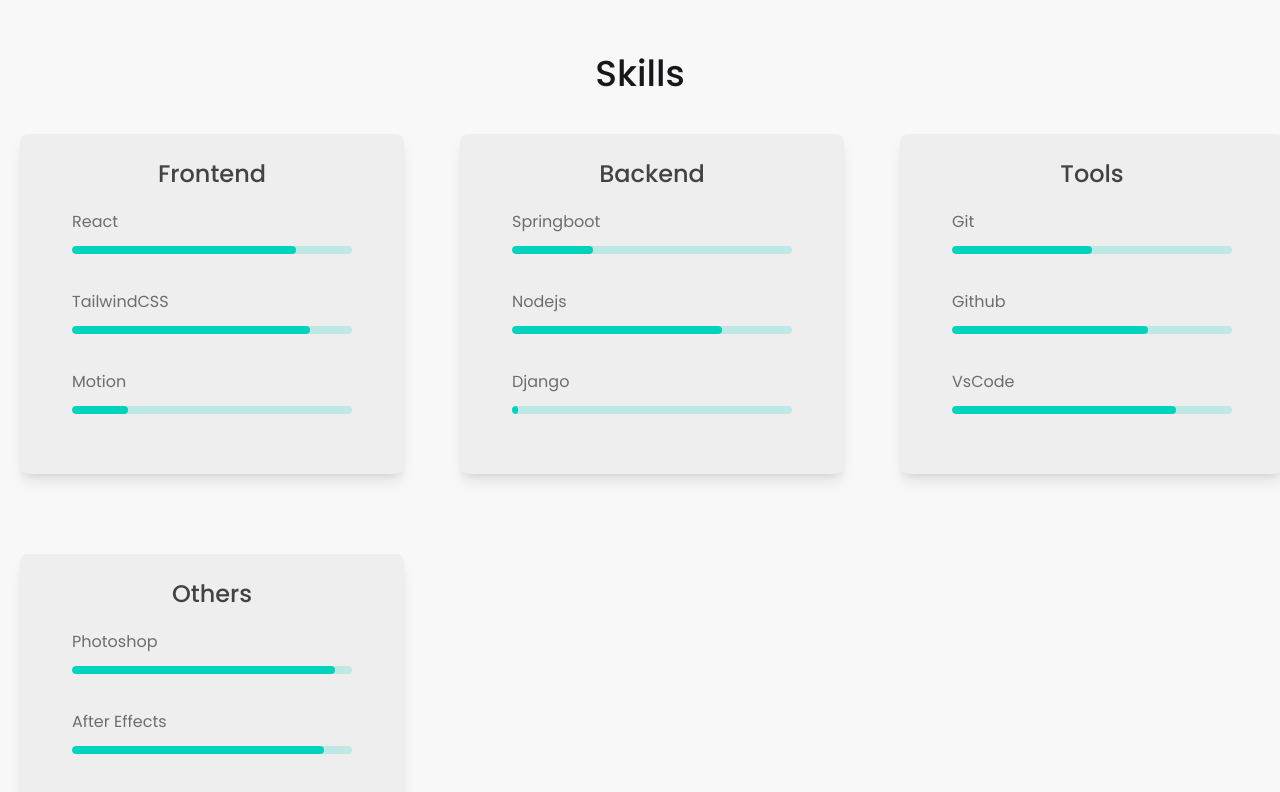
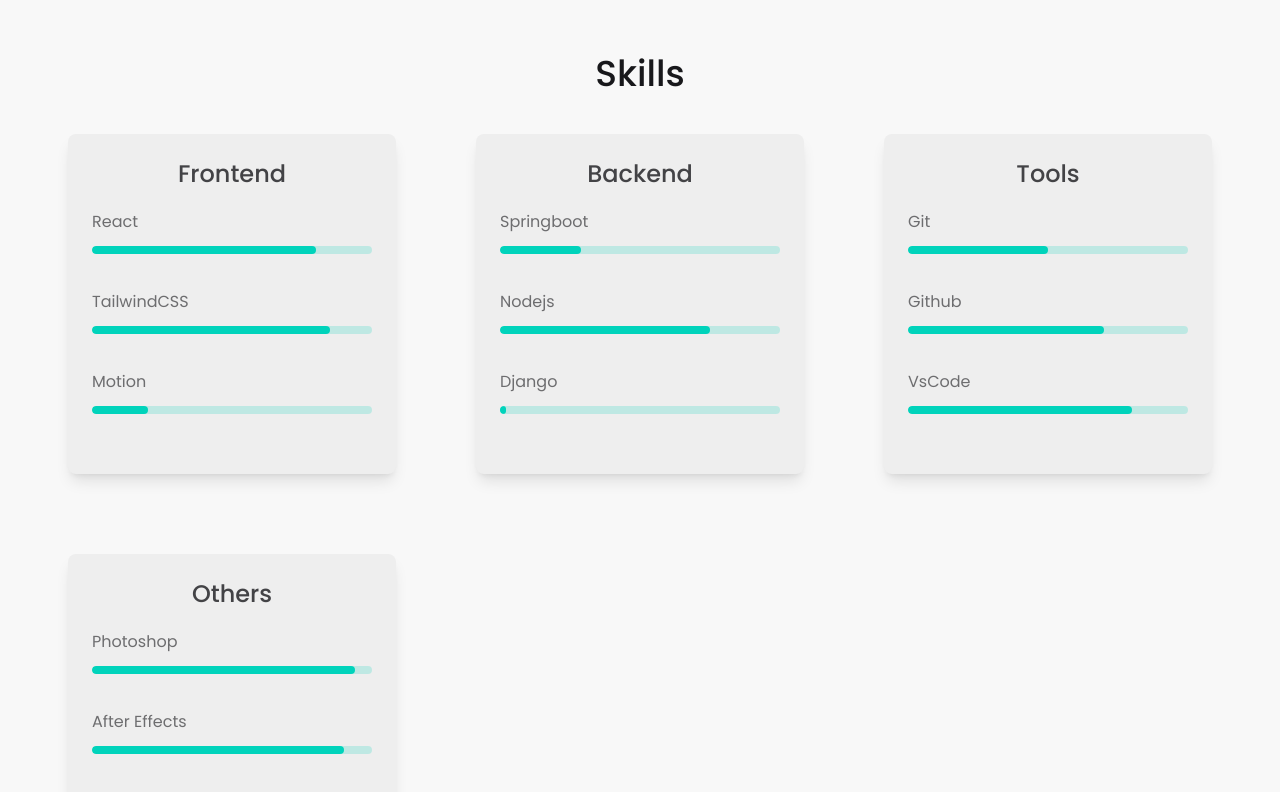
Before and after one commit to storytimewithgreg1-sudo/portfolio, a React (Vite) app: page / in a window 1280 px wide. Shown: the part 900-1692 px from the top of the page. Built offline with nearby package versions, Linux system fonts and the light colour scheme.

Commit message:
further adjustment

```diff
--- a/src/components/Hero.jsx
+++ b/src/components/Hero.jsx
@@ -6,7 +6,7 @@
     <div className='w-full h-100 flex flex-col items-center  pt-15 '>
 
       <div className='max-w-10xl md:max-w-13xl lg:max-w-15xl   '>
-        <img className='bg-accent/20 rounded-full  w-30 md:w-50 lg:w-60 h-auto mb-5 ' src="/greg.png" alt="" />
+        <img className='bg-accent/20 rounded-full  w-30 md:w-50  h-auto mb-5 ' src="/greg.png" alt="" />
       </div>
       <div className='flex flex-col justify-center items-center'>
         <span className='font-bold font-poppins text-base-content  text-2xl md:text-4xl mb-3'>Hello, I'm Greg </span>
--- a/src/components/Skills.jsx
+++ b/src/components/Skills.jsx
@@ -51,13 +51,13 @@
 
             <div className='grid grid-cols-1 md:grid-cols-2 md:gap-x-20  lg:grid-cols-3'>
                 {skillGroups.map((group) => (
-                    <div className='card min-w-sm flex flex-col items-center bg-base-300 p-6 shadow-lg mb-20'>
+                    <div className='card  flex flex-col items-center bg-base-300 p-6 shadow-lg mb-20'>
                         <span className='text-base-content/80 card-title mb-5 font-medium text-2xl '>{group.category}</span>
                         {group.skills.map((item)=> (
                             <div className='flex flex-col mb-9'>
                                 <h1 className='mb-3 text-base-content/60'> {item.skillDetails.name} </h1>
 
-                                <progress className='progress w-60 md:w-70 lg:w-70 progress-accent' value={item.skillDetails.level} max="100"></progress>
+                                <progress className='progress w-50 md:w-70 lg:w-70 progress-accent' value={item.skillDetails.level} max="100"></progress>
                             </div>
 
                         ))}
```
